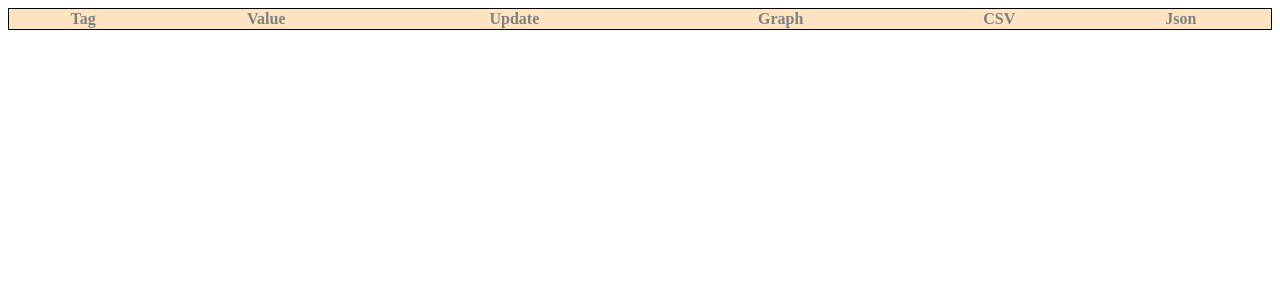
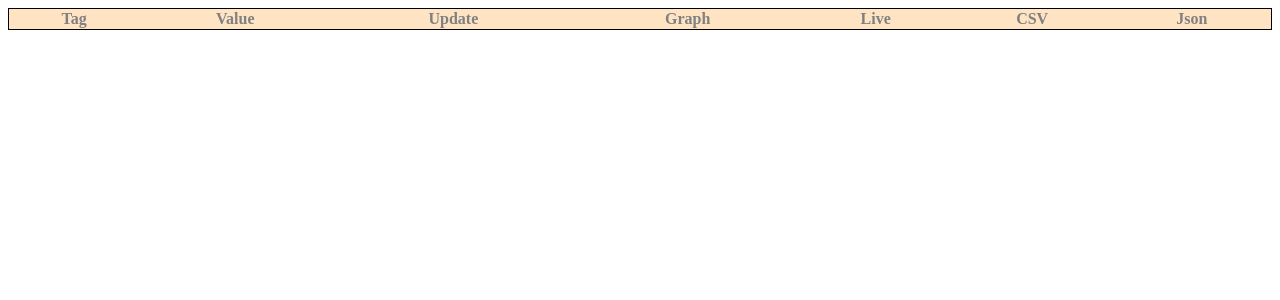
Before and after one commit to sourceperl/pyRRD_Redis, a Flask app: page / in a window 1280 px wide. Shown: the top 300 px of the page. Run offline with Flask 2, Linux system fonts and the light colour scheme; data that the repository does not hold is empty.

Commit message:
add live view to rrd_web_service

```diff
--- a/flask_rrd_web_service/templates/rrd_list.html
+++ b/flask_rrd_web_service/templates/rrd_list.html
@@ -35,6 +35,7 @@
     <th>Value</th>
     <th>Update</th>
     <th>Graph</th>
+    <th>Live</th>
     <th>CSV</th>
     <th>Json</th>
 </tr>
@@ -44,6 +45,7 @@
     <td align="center"><p id="tag_value_{{ tag }}"></p></td>
     <td align="center"><p id="tag_update_{{ tag }}"></p></td>
     <td align="center"><a href="/view/chart_png?tag={{ tag }}" target="_blank"><img src="/static/img/gnome-monitor.svg"></a></td>
+    <td align="center"><a href="/view/chart_js?tag={{ tag }}" target="_blank"><img src="/static/img/gnome-live.svg"></a></td>
     <td align="center"><a href="/api/get.csv?tag={{ tag }}" target="_blank"><img src="/static/img/gnome-csv.svg"></a></td>
     <td align="center"><a href="/api/get_last.json?tag={{ tag }}" target="_blank"><img src="/static/img/gnome-find.svg"></a></td>
 </tr>
```
Also changed, not shown: flask_rrd_web_service/static/img/gnome-live.svg (added).
